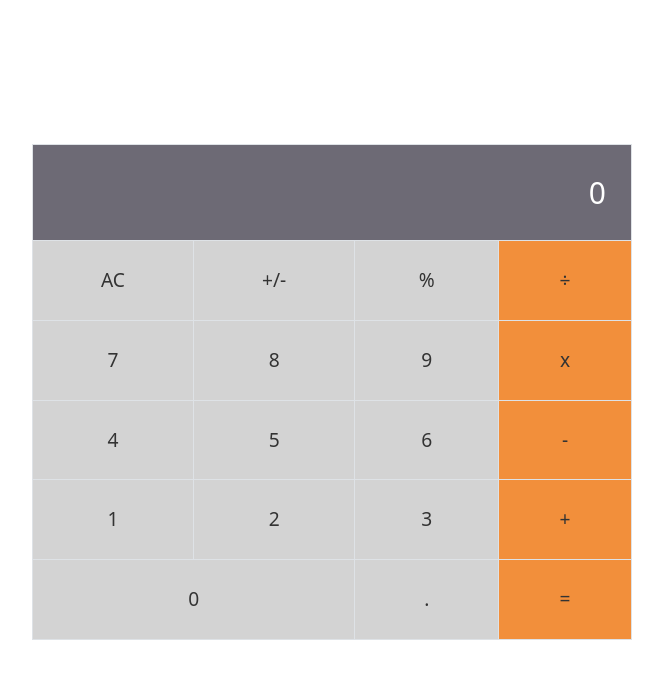
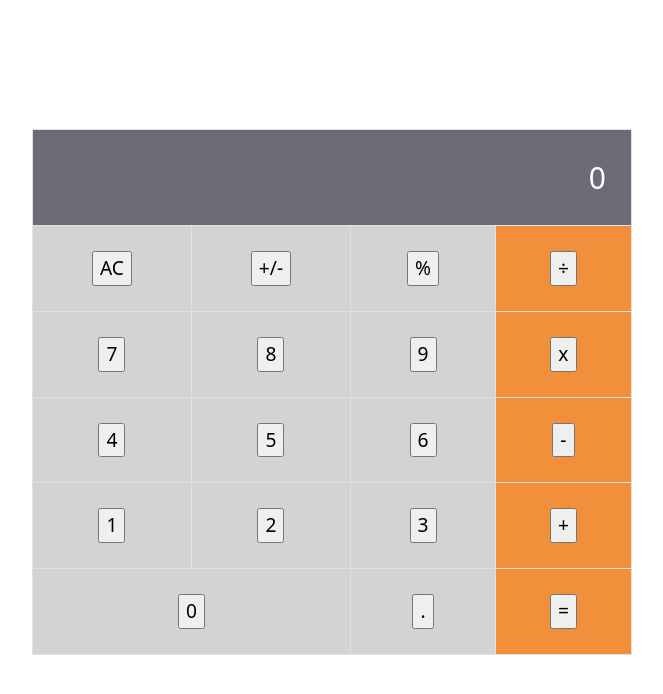
Before and after one commit to enkog/Math-Magicians, a React (Create React App) app: page / in a window 1280 px wide. Shown: the top 694 px of the page, without its empty margins (308-971 px from the left). Built offline with nearby package versions, Linux system fonts and the light colour scheme.

Commit message:
Implement event handler needed to use the math logic

```diff
--- a/package.json
+++ b/package.json
@@ -6,6 +6,7 @@
     "@testing-library/jest-dom": "^5.11.4",
     "@testing-library/react": "^11.1.0",
     "@testing-library/user-event": "^12.1.10",
+    "big.js": "^6.1.1",
     "react": "^17.0.2",
     "react-dom": "^17.0.2",
     "react-scripts": "4.0.3",
--- a/src/components/UI/Calculator.js
+++ b/src/components/UI/Calculator.js
@@ -5,50 +5,61 @@ import calculate from '../logic/calculate';
 class Calculator extends React.Component {
   constructor(props) {
     super(props);
-    this.state = { output: 0 };
+    this.state = {
+      total: 0,
+      next: '',
+      operation: '',
+    };
+  }
+
+  handleClick(event) {
+    const { total, next, operation } = this.state;
+    this.setState(calculate({ total, operation, next }, event.target.value));
   }
 
   render() {
-    const { output } = this.state;
+    const { total, next, operation } = this.state;
     return (
-      <div>
       <table className="table table-bordered">
         <tbody>
           <tr className="output">
-              <td colSpan="4">{output}</td>
+            <td colSpan="4">
+              {total}
+              {operation}
+              {next}
+            </td>
           </tr>
           <tr>
-              <td id="ac">AC</td>
-              <td>+/-</td>
-              <td>%</td>
-              <td className="orange-colour">÷</td>
+            <td><input type="button" onClick={this.handleClick.bind(this)} value="AC" /></td>
+            <td><input type="button" onClick={this.handleClick.bind(this)} value="+/-" /></td>
+            <td><input type="button" onClick={this.handleClick.bind(this)} value="%" /></td>
+            <td className="orange-colour"><input type="button" onClick={this.handleClick.bind(this)} value="÷" /></td>
           </tr>
           <tr>
-              <td>7</td>
-              <td>8</td>
-              <td>9</td>
-              <td className="orange-colour">x</td>
+            <td><input type="button" onClick={this.handleClick.bind(this)} value="7" /></td>
+            <td><input type="button" onClick={this.handleClick.bind(this)} value="8" /></td>
+            <td><input type="button" onClick={this.handleClick.bind(this)} value="9" /></td>
+            <td className="orange-colour"><input type="button" onClick={this.handleClick.bind(this)} value="x" /></td>
           </tr>
           <tr>
-              <td>4</td>
-              <td>5</td>
-              <td>6</td>
-              <td className="orange-colour">-</td>
+            <td><input type="button" onClick={this.handleClick.bind(this)} value="4" /></td>
+            <td><input type="button" onClick={this.handleClick.bind(this)} value="5" /></td>
+            <td><input type="button" onClick={this.handleClick.bind(this)} value="6" /></td>
+            <td className="orange-colour"><input type="button" onClick={this.handleClick.bind(this)} value="-" /></td>
           </tr>
           <tr>
-              <td>1</td>
-              <td>2</td>
-              <td>3</td>
-              <td className="orange-colour">+</td>
+            <td><input type="button" onClick={this.handleClick.bind(this)} value="1" /></td>
+            <td><input type="button" onClick={this.handleClick.bind(this)} value="2" /></td>
+            <td><input type="button" onClick={this.handleClick.bind(this)} value="3" /></td>
+            <td className="orange-colour"><input type="button" onClick={this.handleClick.bind(this)} value="+" /></td>
           </tr>
           <tr>
-              <td colSpan="2">0</td>
-              <td>.</td>
-              <td className="orange-colour">=</td>
+            <td colSpan="2"><input type="button" onClick={this.handleClick.bind(this)} value="0" /></td>
+            <td><input type="button" onClick={this.handleClick.bind(this)} value="." /></td>
+            <td className="orange-colour"><input type="button" onClick={this.handleClick.bind(this)} value="=" /></td>
           </tr>
         </tbody>
       </table>
-      </div>
     );
   }
 }
```
Also changed, not shown: src/components/logic/calculate.js (line endings or trailing spaces), 2 other files (tests, documents, lock files or other folders). Lines whose indentation alone changed are shown as unchanged.
